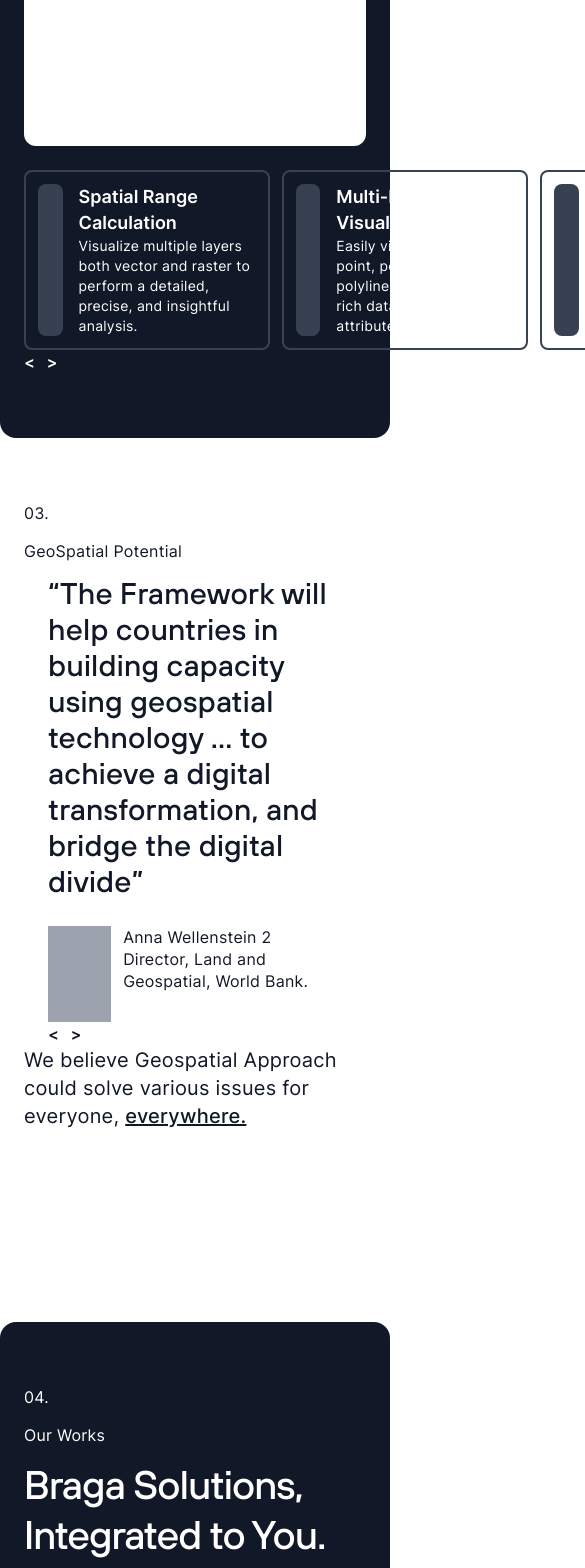
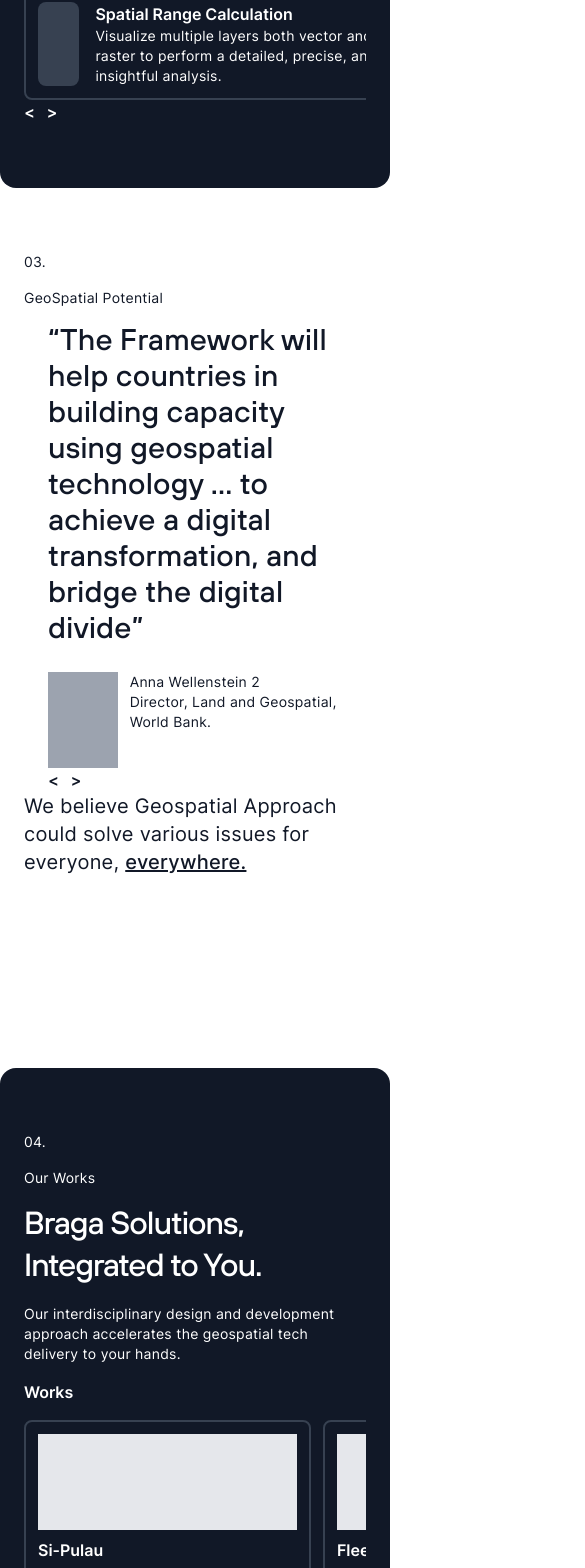
Before and after one commit to FelineJTD/braga-technologies-main-site, a Next.js app: page / in a window 390 px wide. Shown: the part 3484-5052 px from the top of the page, 585 px wide, since content can reach past the window. Built offline with nearby package versions, Linux system fonts and the light colour scheme.

Commit message:
make font smaller for smaller screens

```diff
--- a/pages/index.js
+++ b/pages/index.js
@@ -138,7 +138,7 @@ export default function Home() {
 
       <main className='text-gray-900 w-full'>
         {/* 00 */}
-        <section className='w-full h-screen text-center px-6 lg:px-[25vw] flex flex-col justify-between'>
+        <section className='w-full h-screen text-center px-6 lg:px-[25vw] xl:px-[30vw] flex flex-col justify-between'>
           <div className='flex items-center w-full flex-grow'>
             <h1>
               Answering <i>How</i>, by Understanding <span className='underline italic'>Where</span>
@@ -195,10 +195,10 @@ export default function Home() {
 
           <div className='col-span-12 h-96 w-full bg-white my-6 rounded-xl' />
 
-          <div className='col-start-2 col-span-11 flex space-x-3 overflow-auto'>
+          <div className='col-start-2 col-span-11 flex space-x-3 overflow-auto w-full'>
             {
               features.map((feature, index) => (
-                <div key={index} className='flex border-2 border-gray-700 rounded-lg p-3 space-x-4 min-w-[35vw]'>
+                <div key={index} className='flex border-2 border-gray-700 rounded-lg p-3 space-x-4 min-w-[24rem] lg:min-w-[35vw]'>
                   <div className='bg-gray-700 h-full w-24 rounded-lg' />
                   <div>
                     <h5 className='font-bold'>{feature.title}</h5>
@@ -259,7 +259,7 @@ export default function Home() {
           <p className='col-span-3 col-start-7 md:self-end mb-4'>Our interdisciplinary design and development approach accelerates the geospatial tech delivery to your hands.</p>
           <button className='col-span-2 md:self-end mb-4'>Works</button>
 
-          <div className='col-start-2 col-span-11 flex space-x-3 overflow-auto'>
+          <div className='col-start-2 col-span-11 flex space-x-3 overflow-auto w-full'>
             {
               examples.map((example, index) => (
                 <CardSolution solution={example} isDarkMode={true} key={index} />
@@ -277,7 +277,7 @@ export default function Home() {
             <div className='flex flex-col space-y-1 w-full md:grid grid-cols-2 px-0 gap-4 mt-8'>
             {
               services.map((service, index) => (
-                <div key={index} className='flex border-2 border-gray-700 rounded-lg p-3 space-x-4 w-full'>
+                <div key={index} className='border-2 border-gray-700 rounded-lg p-3 w-full'>
                   <h5 className='font-bold'>{service.title}</h5>
                   <p className='text-sm'>{service.desc}</p>
                 </div>
--- a/styles/globals.css
+++ b/styles/globals.css
@@ -37,8 +37,6 @@ html,
 body {
   padding: 0;
   margin: 0;
-  font-family: -apple-system, BlinkMacSystemFont, Segoe UI, Roboto, Oxygen,
-    Ubuntu, Cantarell, Fira Sans, Droid Sans, Helvetica Neue, sans-serif;
 }
 
 h1 {
@@ -118,6 +116,37 @@ button {
   border: 1px;
 }
 
+@media screen and (max-width: 768px) {
+  h1 {
+    font-size: 40px;
+    line-height: 42px;
+  }
+  h2 {
+    font-size: 32px;
+    line-height: 42px;
+  }
+  h3 {
+    font-size: 24px;
+    line-height: 32px;
+  }
+  h4 {
+    font-size: 20px;
+    line-height: 28px;
+  }
+  h5 {
+    font-size: 16px;
+    line-height: 24px;
+  }
+  h6 {
+    font-size: 16px;
+    line-height: 24px;
+  }
+  p {
+    font-size: 14px;
+    line-height: 20px;
+  }
+}
+
 /* taken from https://stackoverflow.com/a/54616200 */
 .un {
   display: inline-block;
```
